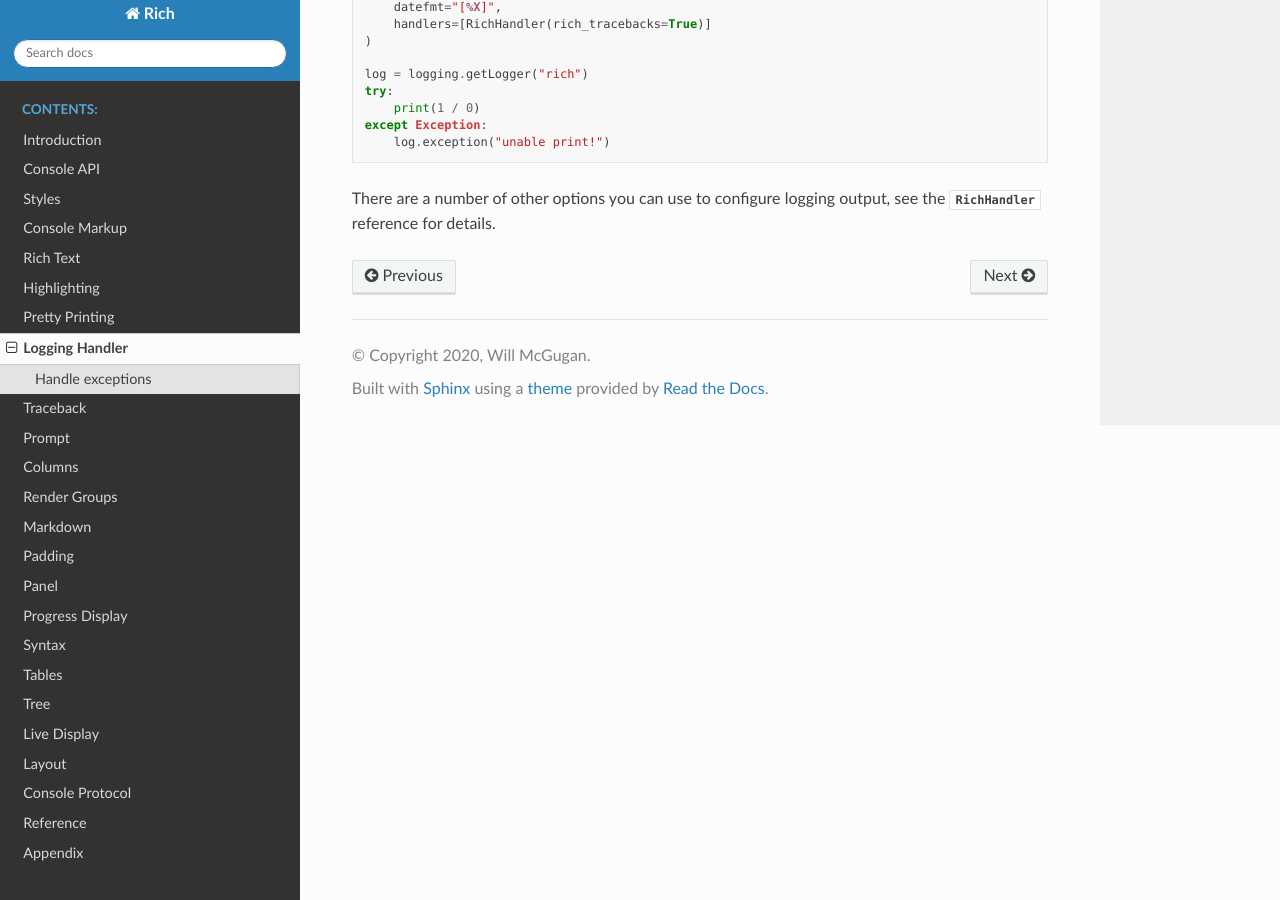
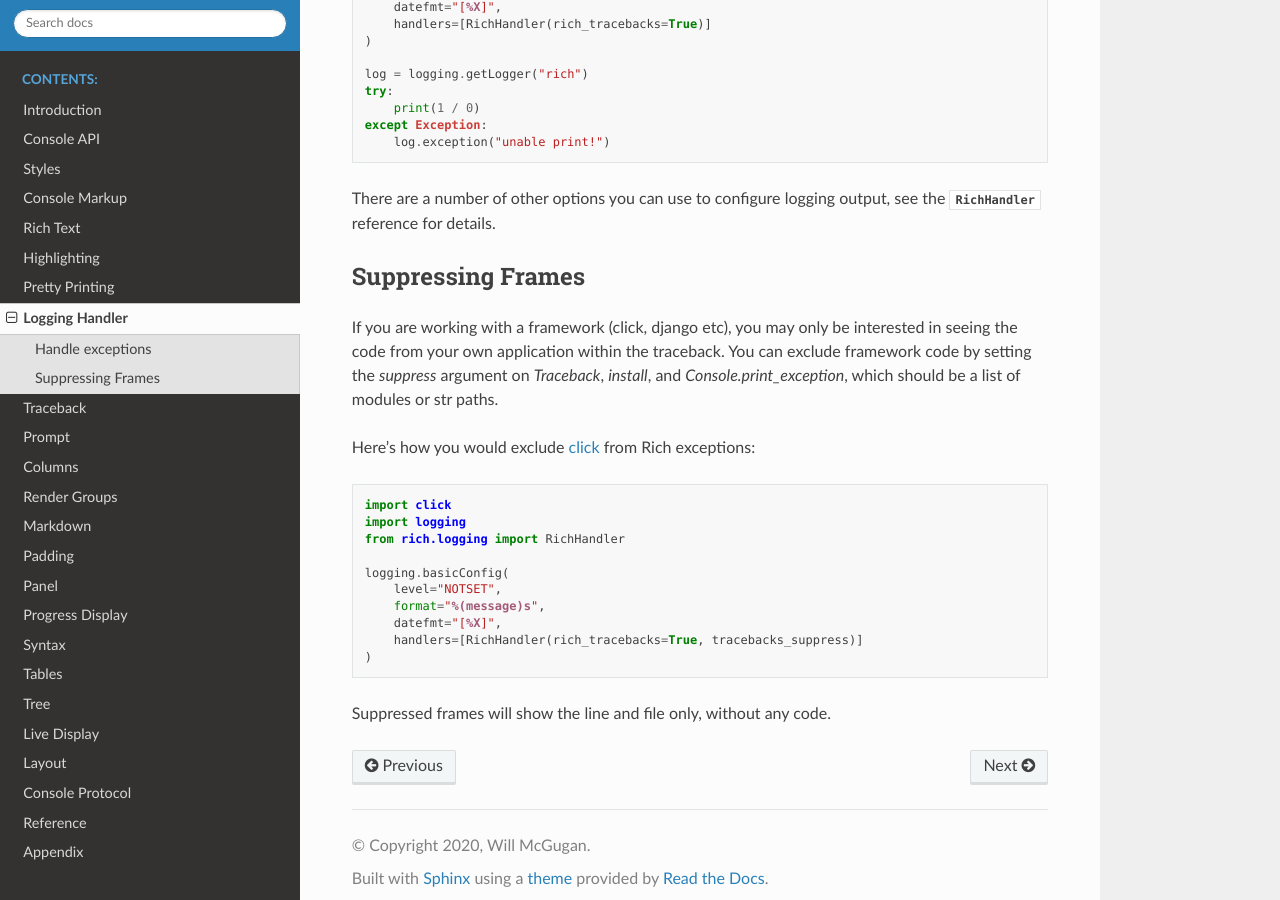
Before and after one commit to Textualize/rich, a Sphinx documentation site: the page built from docs/source/logging.rst, in a window 1280 px wide and 900 px high, scrolled down 1046 px. Built offline with Sphinx 7.4.7 and the Read the Docs theme 2.0.0, drawn with Linux system fonts in a browser that asks for light colours.

Commit message:
add suppress to RichHandler

```diff
--- a/docs/source/logging.rst
+++ b/docs/source/logging.rst
@@ -49,3 +49,23 @@
 
 
 There are a number of other options you can use to configure logging output, see the :class:`~rich.logging.RichHandler` reference for details.
+
+Suppressing Frames
+------------------
+
+If you are working with a framework (click, django etc), you may only be interested in seeing the code from your own application within the traceback. You can exclude framework code by setting the `suppress` argument on `Traceback`, `install`, and `Console.print_exception`, which should be a list of modules or str paths.
+
+Here's how you would exclude `click <https://click.palletsprojects.com/en/8.0.x/>`_ from Rich exceptions::
+
+    import click
+    import logging
+    from rich.logging import RichHandler
+
+    logging.basicConfig(
+        level="NOTSET",
+        format="%(message)s",
+        datefmt="[%X]",
+        handlers=[RichHandler(rich_tracebacks=True, tracebacks_suppress)]
+    )
+
+Suppressed frames will show the line and file only, without any code.
```
Also changed, not shown: 1 other file.
